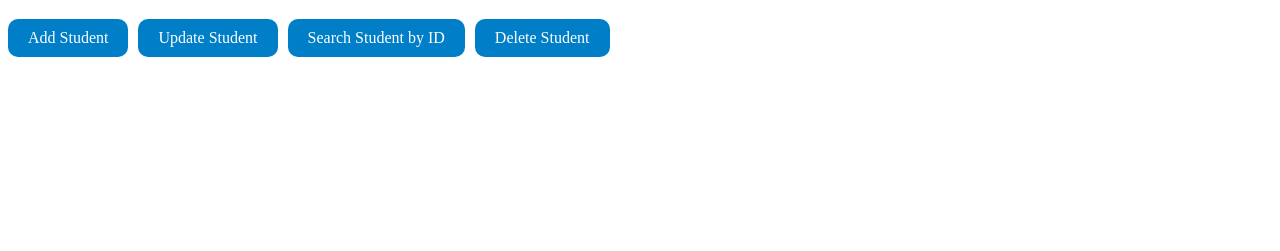
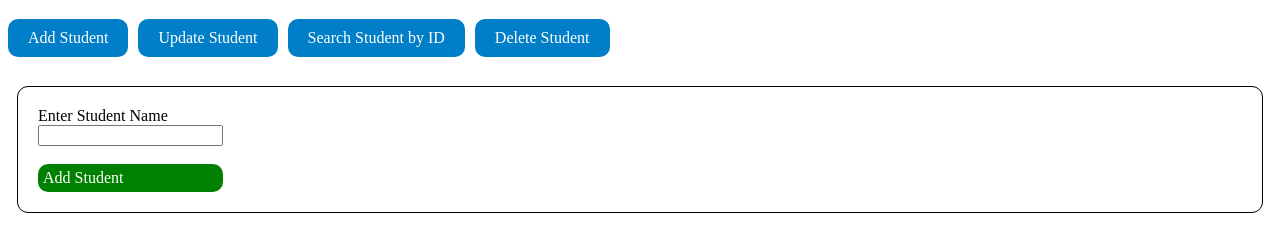
Before and after one commit to dev-yashraj52/basic-student-backend, a website: page frontend/index.html in a window 1280 px wide. Shown: the part 61-312 px from the top of the page. Drawn offline with Linux system fonts and the light colour scheme; no server answers.

Commit message:
add content-group and provide styling to frontend

```diff
--- a/frontend/index.html
+++ b/frontend/index.html
@@ -11,10 +11,21 @@
 <body>
     <h1>Students</h1>
     <div class="flex vertical">
-        <button id="#add-student-menu-btn">Add Student</button>
-        <button id="#update-student-menu-btn">Update Student</button>
-        <button id="#search-student-menu-btn">Search Student by ID</button>
-        <button id="#delete-student-menu-btn">Delete Student</button>
+        <button class="toggle-btn" data-target="add-student-content">Add Student</button>
+        <button class="toggle-btn" data-target="update-student-content">Update Student</button>
+        <button class="toggle-btn" data-target="search-student-content">Search Student by ID</button>
+        <button class="toggle-btn" data-target="add-student-content">Delete Student</button>
+    </div>
+
+    <div class="content-group">
+        <div id="add-student-content" class="flex">
+            <div class="label-container">
+                <label for="student-name">Enter Student Name</label>
+                <input type="text" id="student-name" name="student-name" required>
+                <br>
+                <button class="toggle-btn" id="add-student-btn">Add Student</button>
+            </div>
+        </div>
     </div>
 
     <ul id="studentList"></ul>
--- a/frontend/style.css
+++ b/frontend/style.css
@@ -20,3 +20,21 @@ button:active {
     display: flex;
     gap: 10px;
 }
+
+.label-container {
+    display: flex;
+    flex-direction: column;
+}
+
+#add-student-btn {
+    padding: 5px 5px;
+    background-color: green;
+}
+
+.content-group {
+    margin: 10px;
+    margin-top: 30px;
+    padding: 20px;
+    outline: solid 1px;
+    border-radius: 10px;
+}
```
